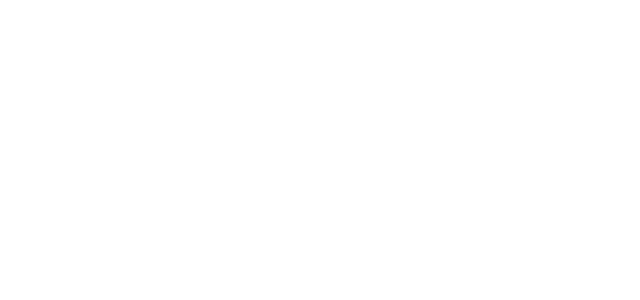
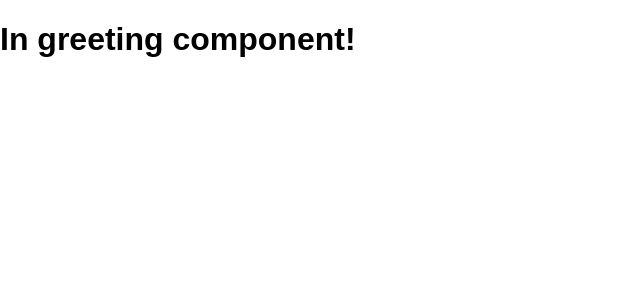
Before and after one commit to BrianisWinston/mern_practice, a React (Create React App) app in the folder frontend/: page /#/ in a window 1280 px wide. Shown: the top 300 px of the page, without its empty margins (0-640 px from the left). Built offline with nearby package versions, Linux system fonts and the light colour scheme.

Commit message:
Connect greeting component

```diff
--- /dev/null
+++ b/frontend/src/components/greeting/greeting.jsx
@@ -0,0 +1,14 @@
+import React from 'react';
+
+
+class Greeting extends React.Component {
+  render() {
+    return (
+      <div>
+          <h1>In greeting component!</h1>
+      </div>
+    )
+  };
+};
+
+export default Greeting;
--- a/frontend/src/components/root.jsx
+++ b/frontend/src/components/root.jsx
@@ -6,10 +6,12 @@ import {
   Link,
   HashRouter
 } from 'react-router-dom';
+import GreetingContainer from './greeting/greeting';
 
 
 const Root = () => (
   <div>
+    <Route path="/" component={GreetingContainer}/>
   </div>
 );
 
```
